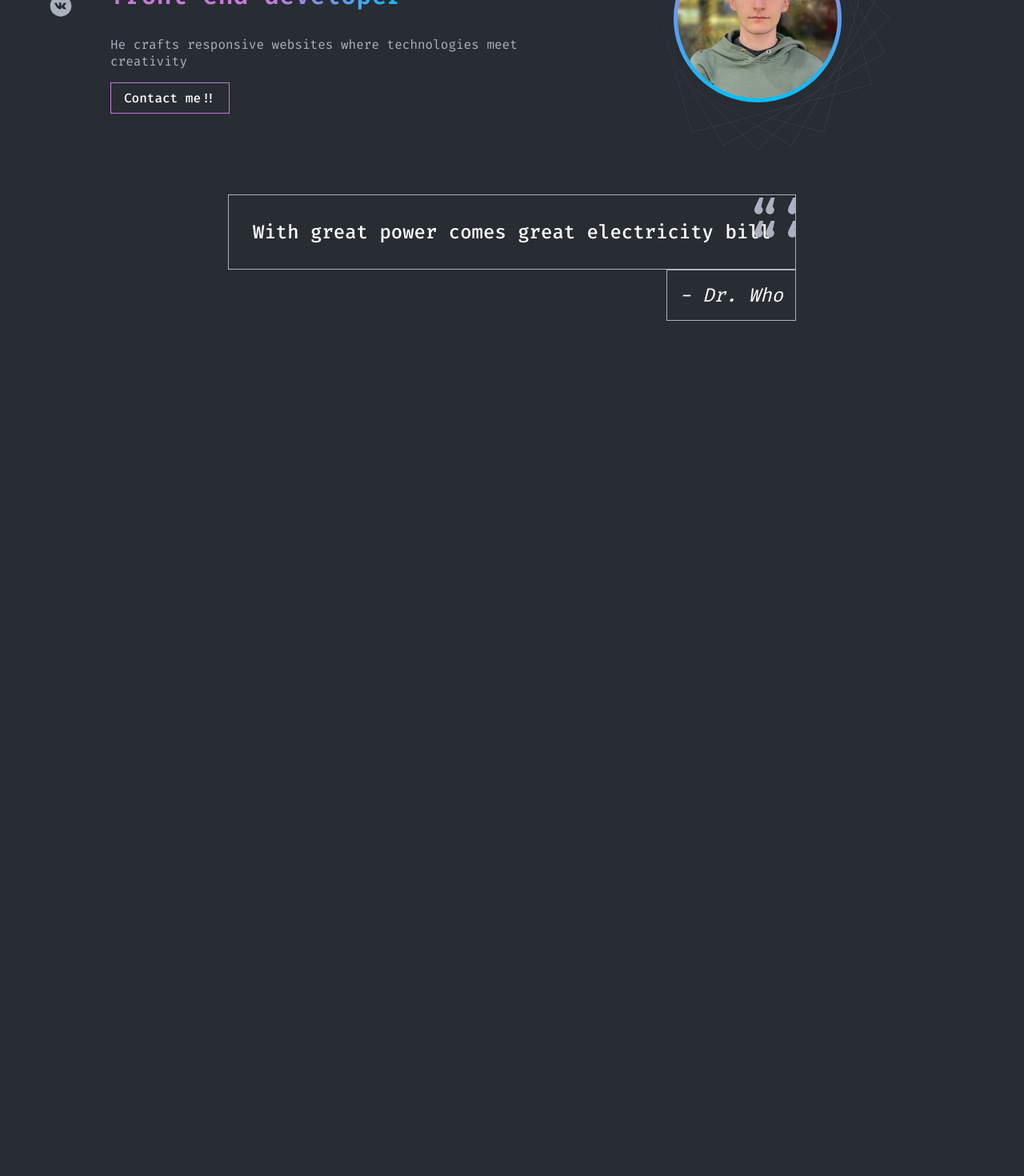
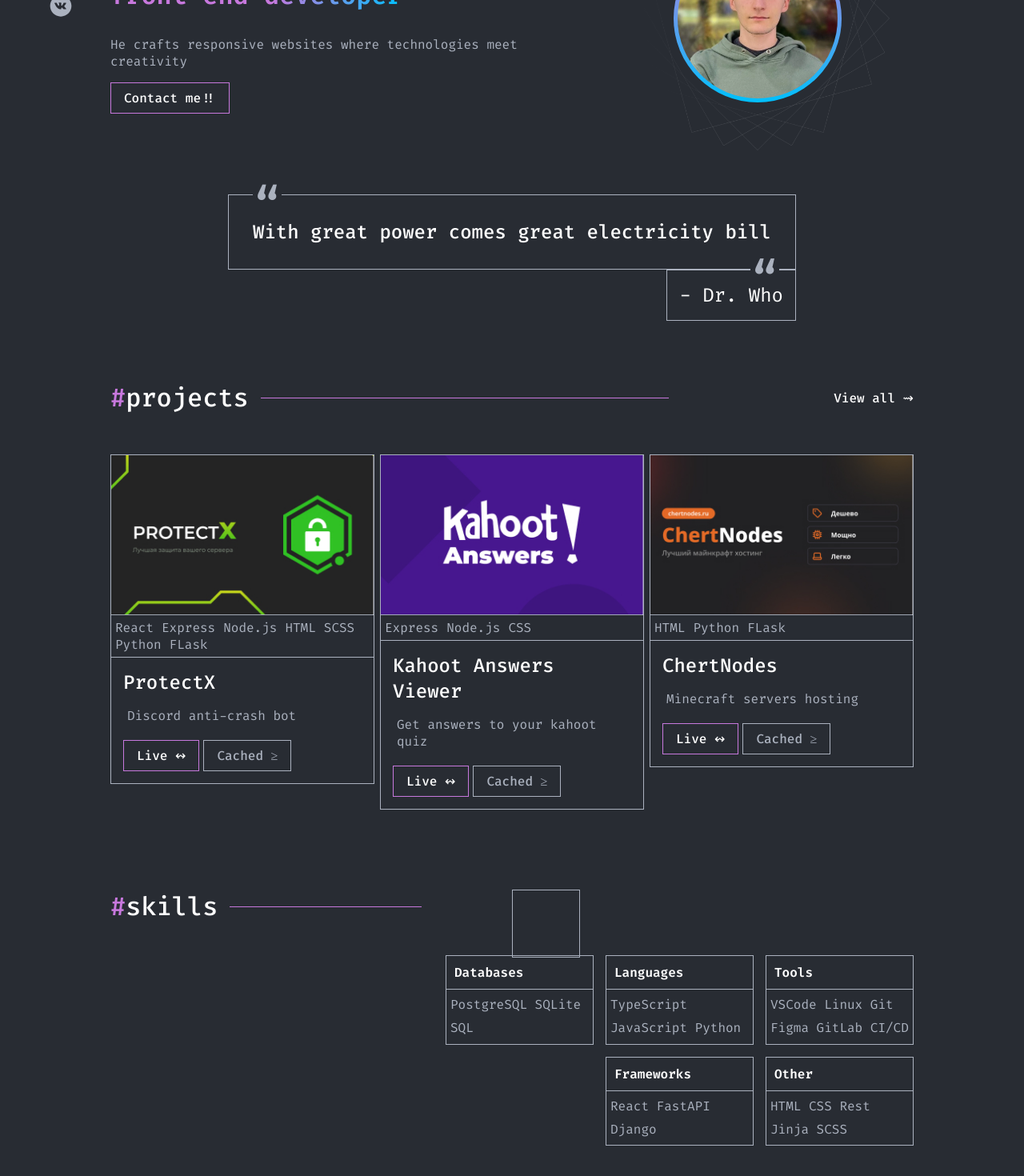
Before and after one commit to vlad615/portfolio, a React (Vite) app: page / in a window 1280 px wide. Shown: the part 216-1686 px from the top of the page at 80% size. Before the commit the page ends 800 px from the top, so only its background shows below. Built offline with nearby package versions, Linux system fonts and the light colour scheme.

Commit message:
recode skills projects

```diff
--- a/src/App.tsx
+++ b/src/App.tsx
@@ -16,9 +16,9 @@ Transforming my creativity and knowledge into a websites has been my passion for
 return (<>
     <Header />
     <Main />
-    {/* <Pojects />
+    <Pojects />
     <Skills />
-    <About text={textAbout}/>
+    {/* <About text={textAbout}/>
     <Contacts />
     <Footer /> */}
 </>
--- a/src/components/title/SectionTitle.tsx
+++ b/src/components/title/SectionTitle.tsx
@@ -5,6 +5,8 @@ type StyledTitleProps = {
     weigth?: number;
     size?: string;
     color?: string;
+    before?: string;
+    afterWidth?: string;
 }
 
 
@@ -15,9 +17,7 @@ export const SectionTitle = styled.h2<StyledTitleProps>`
     color: ${props => props.color || "#fff"};
 
     &::before {
-        content: "#";
-        -webkit-background-clip: text;
-        background-clip: text;
+        content: '${props => props.before || "#"}';
         color: ${theme.color.accent};
         transition: color 0.2s linear;
     }
@@ -26,7 +26,7 @@ export const SectionTitle = styled.h2<StyledTitleProps>`
         content: "";
         position: absolute;
         height: 1px;
-        width: 510px;
+        width: ${props => props.afterWidth || "130px"};
         background-color: ${theme.color.accent};
         transform: translateX(15px);
         top: 50%;
--- a/src/styles/globalStyles.tsx
+++ b/src/styles/globalStyles.tsx
@@ -1,4 +1,6 @@
 import { createGlobalStyle } from "styled-components";
+import { theme } from "./Themes"
+
 
 
 export const GlobalStyles = createGlobalStyle`
@@ -13,11 +15,11 @@ export const GlobalStyles = createGlobalStyle`
     body{
         font-family: "Fira Code", sans-serif;
         font-weight: 400;
-        color: #abb2bf;
+        color: ${theme.color.font};
         -webkit-font-smoothing: antialiased;
         -moz-osx-font-smoothing: grayscale;
         min-width: 365px;
-        background-color: #282c33;
+        background-color: ${theme.color.primaryBg};
     }
 
     ul, ol{
@@ -28,7 +30,7 @@ export const GlobalStyles = createGlobalStyle`
         text-decoration: none;
     }
 
-    button, input, select{
+    button, input, select, a{
         cursor: pointer;
     }
 
--- a/src/styles/layout/sections/Projects/ProjectCard.tsx
+++ b/src/styles/layout/sections/Projects/ProjectCard.tsx
@@ -1,51 +1,53 @@
 import { styled } from "styled-components"
 import { FlexWrapper } from "../../../../components/wrapper/FlexWrapper"
 import { StyledButton } from "../../../../components/Buttons"
-import { StyledTable } from "../../../../components/Table"
+import { theme } from "../../../Themes";
 
 type ProjectCardProps = {
     img: string;
-    tools: string;
+    tools: Array<string>;
     title: string;
     description: string;
 }
 
 export const ProjectCard = (props: ProjectCardProps) => {
     return (
-        <StyledTable>
-            <thead>
-                <tr>
-                    <td>
+    <CardWrapper>
         <StyledImg src={props.img} />
-                        <StyledP>{props.tools}</StyledP>
-                    </td>
-                </tr>
-            </thead>
-            <tbody>
-                <tr>
-                    <td>
+        <StyledUl>{props.tools.map(x => <li>{x}</li>)}</StyledUl>
         <Wrapper>
             <Title>{props.title}</Title>
             <StyledP>{props.description}</StyledP>
-                            <FlexWrapper gap="5px">
-                                <StyledButton>Live ↭</StyledButton>
-                                <StyledButton $dark>Cached ≥</StyledButton>
+            <FlexWrapper $gap="5px">
+                <StyledButton as="a">Live ↭</StyledButton>
+                <StyledButton as="a" $dark>Cached ≥</StyledButton>
             </FlexWrapper>
         </Wrapper>
-                    </td>
-                </tr>
-            </tbody>
-        </StyledTable>
+    </CardWrapper>
+
+
     )
 
 }
 
+const CardWrapper = styled.div`
+    max-width: 330px;
+    border: solid 1px ${theme.color.font};
+`
+
 const StyledImg = styled.img`
     width: 100%;
-    height: 100%;
     object-fit: cover;
 `
-
+const StyledUl = styled.ul`
+    padding: 0 5px 5px 5px;
+    border-bottom: solid 1px ${theme.color.font};
+    display: flex;
+    flex-wrap: wrap;
+    li{
+        margin-right: 10px;
+    }
+`
 
 const StyledP = styled.p`
     padding: 0 5px 5px 5px;
--- a/src/styles/layout/sections/Projects/Projects.tsx
+++ b/src/styles/layout/sections/Projects/Projects.tsx
@@ -5,30 +5,53 @@ import protect from "../../../../accets/projects/Protect.jpg"
 import kahoot from "../../../../accets/projects/Kahoot.jpg"
 import Chert from "../../../../accets/projects/ChertNodes.jpg"
 import { styled } from "styled-components"
+import { Container } from "../../../../components/wrapper/Container"
+import { theme } from "../../../Themes"
 
 
 export const Pojects = () => {
     return(
         <Section>
-            <FlexWrapper $justify="space-between" $align="center">
-                <SectionTitle>projects</SectionTitle>
-                <Link href="">View all ⇝</Link>
-            </FlexWrapper>
-            <FlexWrapper $justify="space-between" $align="flex-start">
-                <ProjectCard img={protect} tools="React Express Node.js HTML SCSS Python FLask" title="ProtectX" description="Discord anti-crash bot"/>
-                <ProjectCard img={kahoot} tools="Express Node.js CSS" title="Kahoot Answers Viewer" description="Get answers to your kahoot quiz"/>
-                <ProjectCard img={Chert} tools=" HTML Python FLask" title="ChertNodes" description="Minecraft servers hosting"/>
-            </FlexWrapper>
+            <Container>
+                <TitleWrapper>
+                    <SectionTitle afterWidth="510px">projects</SectionTitle>
+                    <Link href="">View all ⇝</Link>
+                </TitleWrapper>
+                <FlexWrapper $justify="space-between" $align="flex-start">
+                    <ProjectCard img={protect} tools={["React", "Express", "Node.js", "HTML", "SCSS", "Python", "FLask"]} title="ProtectX" description="Discord anti-crash bot"/>
+                    <ProjectCard img={kahoot} tools={["Express", "Node.js", "CSS"]} title="Kahoot Answers Viewer" description="Get answers to your kahoot quiz"/>
+                    <ProjectCard img={Chert} tools={["HTML", "Python", "FLask"]} title="ChertNodes" description="Minecraft servers hosting"/>
+                </FlexWrapper>
+            </Container>
+
         </Section>
 
     )
 }
 
 const Section = styled.section`
-    display:flex;
-    flex-direction: column;
-    gap: 50px;
     margin-bottom: 100px;
+    position: relative;
+    overflow: hidden;
+
+
+    &::after{
+        content: "";
+        position: absolute;
+        width: 155px;
+        height: 155px;
+        border: 1px solid ${theme.color.font};
+        right: 50%;
+        bottom: 25%;
+        transform: translateX(900px);
+    }
+`
+
+const TitleWrapper = styled.div`
+    display: flex;
+    justify-content: space-between;
+    align-items: center;
+    margin-bottom: 50px;
 `
 
 const Link = styled.a`
--- a/src/styles/layout/sections/main/Main.tsx
+++ b/src/styles/layout/sections/main/Main.tsx
@@ -4,9 +4,7 @@ import { FlexWrapper } from "../../../../components/wrapper/FlexWrapper"
 import { Container } from "../../../../components/wrapper/Container"
 import { ContactIcons } from "../../../../components/icons/ContactIcons"
 import { H1 } from "../../../../components/title/H1"
-import { Icon } from "../../../../components/icons/Icon"
 import frame from "./../../../../accets/elements/Abstract.png"
-import coma from "../../../../accets/elements/coma.svg"
 import me from "../../../../accets/me.webp"
 import { StyledButton } from "../../../../components/Buttons"
 
@@ -36,13 +34,8 @@ export const Main = () => {
                 </QuotWrapper>
             </Container>
         </Section>
-
-    )
+)
 }
-
-const Section = styled.section`
-    margin: 30px 0 75px;
-`
 
 const ContactWrapper = styled.div`
     position: fixed;
@@ -59,6 +52,25 @@ const ContactWrapper = styled.div`
         right: 40%;
 }
 `
+
+const Section = styled.section`
+    margin: 30px 0 75px;
+    position: relative;
+    overflow: hidden;
+
+
+    &::after{
+        content: "";
+        position: absolute;
+        width: 90px;
+        height: 90px;
+        border: 1px solid ${theme.color.font};
+        right: 50%;
+        bottom: 10%;
+        transform: translateX(850px);
+    }
+`
+
 const TextWrapper = styled.div`
     max-width: 540px;
 `
@@ -90,7 +102,7 @@ const ImgWrapper = styled.div`
 
 const Frame = styled.img`
     position: absolute;
-    width: 110%;
+    max-width: 110%;
     top: -60px;
     right: 30px;
 `
@@ -109,39 +121,45 @@ const QuotWrapper = styled.div`
     flex-direction: column;
     align-items: flex-end;
     justify-self: center;
-    position: relative;
-
-    &::before{
-        content: "";
-        display: inline-block;
-        background-image: url(${`${coma}`});
-        width: 60px;
-        height: 60px;
-        position: absolute;
-
-    }
 `
 
 const StyledQ = styled.q`
+    position: relative;
     font-weight: 500;
     font-size: 24px;
     color: #fff;
     padding: 30px;
-    border: 1px solid #abb2bf;
+    border: 1px solid ${theme.color.font};
 
     & + cite{
-        font-weight: 400;
+        font-style: normal;
         font-size: 24px;
         color: #fff;
         padding: 15px;
-        border: 1px solid #abb2bf;
+        border: 1px solid ${theme.color.font};
     }
 
     &::before{
-        content: "";
+        content: open-quote;
+        color: ${theme.color.font};
+        background-color: ${theme.color.primaryBg};
+        height: 30px;
+        font-size: 2.5em;
+        position: absolute;
+        top: -25px;
     }
 
     &::after{
-        content: "";
+        content: close-quote;
+        position: absolute;
+        display: inline-block;
+        transform: rotate(180deg);
+        color: ${theme.color.font};
+        background-color: ${theme.color.primaryBg};
+        height: 30px;
+        font-size: 2.5em;
+        position: absolute;
+        bottom: -18px;
+        right: 20px
     }
 `
--- a/src/styles/layout/sections/skills/Skills.tsx
+++ b/src/styles/layout/sections/skills/Skills.tsx
@@ -1,30 +1,53 @@
 import { FlexWrapper } from "../../../../components/wrapper/FlexWrapper"
-import { StyledH2 } from "../../../../components/SectionElements"
+import { SectionTitle } from "../../../../components/title/SectionTitle"
 import { SkillsCard } from "./SkillsCard"
 import { styled } from "styled-components"
+import { Container } from "../../../../components/wrapper/Container"
+import { theme } from "../../../Themes"
 
 export const Skills = () => {
     return(
     <Section>
-        <StyledH2>skills</StyledH2>
-        <FlexWrapper maxwidth="600px" wrap="wrap" gap="15px" justify="flex-end" align="flex-start">
-            <SkillsCard group="Languages" values={["TypeScript", "JavaScript", "Python"]}/>
-            <SkillsCard group="Databases" values={["PostgreSQL", "SQLite", "SQL"]}/>
-            <SkillsCard group="Tools" values={["VSCode", "Linux", "Git", "Figma", "GitLab CI/CD"]}/>
-            <SkillsCard group="Other" values={["HTML", "CSS", "Rest", "Jinja", "SCSS"]}/>
-            <SkillsCard group="Frameworks" values={["React", "FastAPI", "Django"]}/>
-        </FlexWrapper>
+        <Container>
+            <SectionTitle afterWidth="240px">skills</SectionTitle>
+            <FlexWrapper $justify="space-between" >
+                <ImageWrapper></ImageWrapper>
+                <SkillsWrapper>
+                    <SkillsCard group="Tools" values={["VSCode", "Linux", "Git", "Figma", "GitLab CI/CD"]}/>
+                    <SkillsCard group="Languages" values={["TypeScript", "JavaScript", "Python"]}/>
+                    <SkillsCard group="Databases" values={["PostgreSQL", "SQLite", "SQL"]}/>
+                    <SkillsCard group="Other" values={["HTML", "CSS", "Rest", "Jinja", "SCSS"]}/>
+                    <SkillsCard group="Frameworks" values={["React", "FastAPI", "Django"]}/>
+                </SkillsWrapper>
+            </FlexWrapper>
+        </Container>
     </Section>
     )
 }
 
 const Section = styled.section`
-    display: flex;
-    flex-direction: column;
-    gap: 50px;
+    margin-bottom: 100px;
 
-    margin-bottom: 100px;
-    div{
-        align-self: flex-end;
+    &::before{
+        content: "";
+        position: absolute;
+        border: solid 1px ${theme.color.font};
+        width: 85px;
+        height: 85px;
+        left: 50%;
     }
 `
+
+const ImageWrapper = styled.div`
+    /* width: 350px; */
+`
+
+const SkillsWrapper = styled.div`
+    display: flex;
+    max-width: 600px;
+    gap: 15px;
+    flex-direction: row-reverse;
+    align-items: flex-start;
+    flex-wrap: wrap;
+    margin-top: 40px;
+`
--- a/src/styles/layout/sections/skills/SkillsCard.tsx
+++ b/src/styles/layout/sections/skills/SkillsCard.tsx
@@ -1,5 +1,5 @@
-import { StyledTable } from "../../../../components/Table";
 import styled from "styled-components";
+import { theme } from "../../../Themes";
 
 type SkillsCardProps = {
     group: string;
@@ -8,32 +8,26 @@ type SkillsCardProps = {
 
 export const SkillsCard = (props: SkillsCardProps) => {
     return (
-        <StyledTable maxwidth="calc(100% / 3 - 15px)">
-            <thead>
-                <tr>
-                    <StyledTH>{props.group}</StyledTH>
-                </tr>
-            </thead>
-            <tbody>
-                <tr>
-                    <td><StyledP>{props.values.join(" ")}</StyledP></td>
-                </tr>
-            </tbody>
+    <SkillWrapper>
+        <StyledH3>{props.group}</StyledH3>
+        <StyledP>{props.values.join(" ")}</StyledP>
+    </SkillWrapper>
+)}
 
+const SkillWrapper = styled.div`
+    max-width: calc(600px / 3 - 15px);
+    border: solid 1px ${theme.color.font};
+`
 
-        </StyledTable>
-    )
-}
-
-const StyledTH = styled.th`
+const StyledH3 = styled.h3`
     font-weight: 600;
     font-size: 16px;
     color: #fff;
-    padding: 8px;
-    text-align: start;
+    padding: 10px;
+    border-bottom: solid 1px ${theme.color.font};
 `
 
 const StyledP = styled.p`
     line-height: 1.8em;
-    padding: 8px;
+    padding: 5px;
 `
```
Lines whose indentation alone changed are shown as unchanged.
